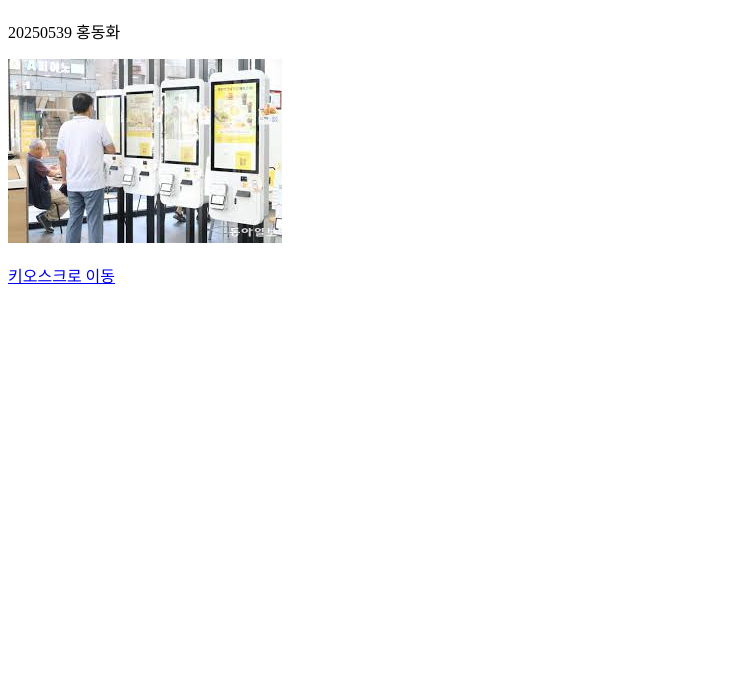
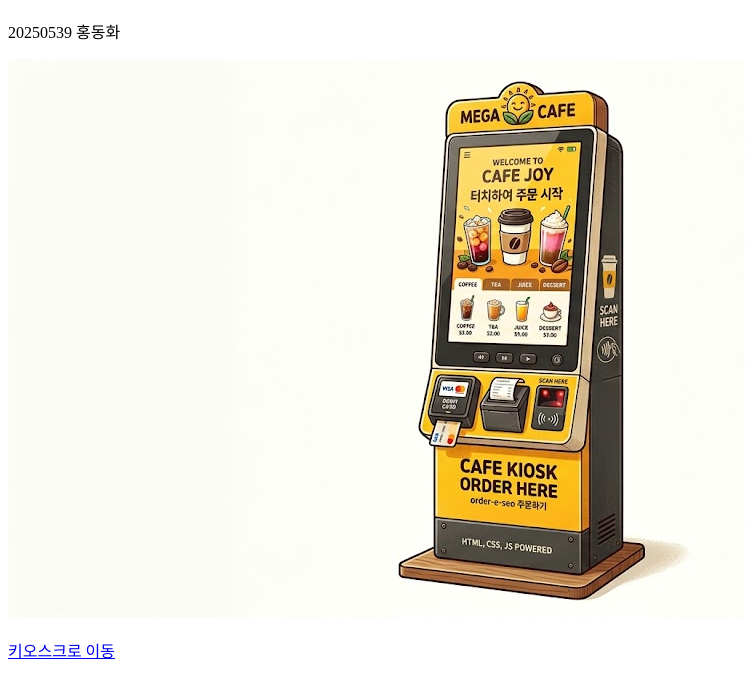
Before and after one commit to lightgreenR/kiosk, a plain HTML site: page index.html in a window 1280 px wide. Shown: the part 70-768 px from the top of the page, without its empty margins (0-745 px from the left). Drawn offline with Linux system fonts and the light colour scheme.

Commit message:
Update index.html
키오스크 사진을 변경

kiosk->kiosk2

```diff
--- a/index.html
+++ b/index.html
@@ -8,7 +8,7 @@
 <body>
     <h1>나의 키오스크</h1>
     <p>20250539 홍동화</p>
-    <img src="./image/kiosk.jpg" art="키오스크">
+    <img src="./image/kiosk2.jpg" art="키오스크">
     <div></div>
     <p><a href="./main/main.html">키오스크로 이동</a></p>
 </body>
```
